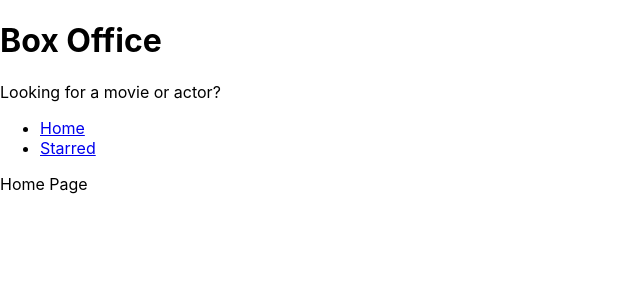
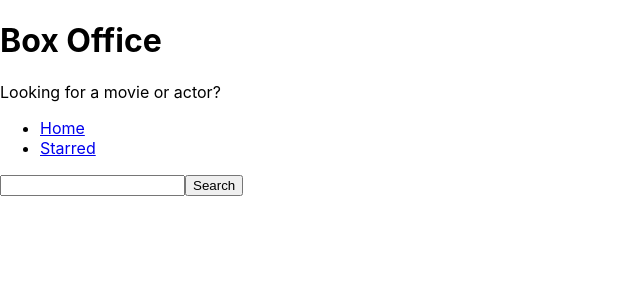
Before and after one commit to AsheerAF911/Box_office-App, a React (Create React App) app: page / in a window 1280 px wide. Shown: the top 300 px of the page, without its empty margins (0-640 px from the left). Built offline with nearby package versions, Linux system fonts and the light colour scheme.

Commit message:
search bar

```diff
--- a/src/Pages/Home.jsx
+++ b/src/Pages/Home.jsx
@@ -1,5 +1,30 @@
+import { useState } from 'react';
+
 const Home = () => {
-  return <div>Home Page</div>;
+  const [searchStr, setSearchStr] = useState('');
+
+  const onInputChange = ev => {
+    setSearchStr(ev.target.value);
+  };
+
+  const onSearch = async ev => {
+    ev.preventDefault();
+    const response = await fetch(
+      `https://api.tvmaze.com/search/shows?q=${searchStr}`
+    );
+    const body = await response.json();
+
+    //https://api.tvmaze.com/search/shows?q=girls
+  };
+
+  return (
+    <div>
+      <form onSubmit={onSearch}>
+        <input type="text" value={searchStr} onChange={onInputChange} />
+        <button type="submit">Search</button>
+      </form>
+    </div>
+  );
 };
 
 export default Home;
```
